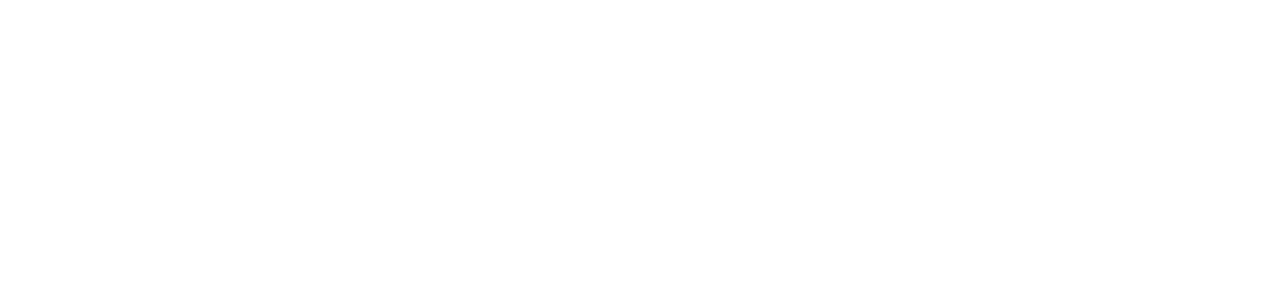
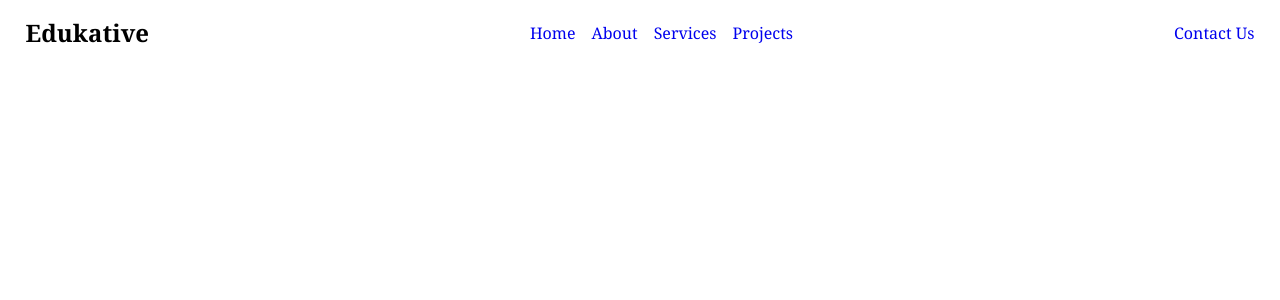
Before and after one commit to Jogata/SoftUni-React-Project, a React (Vite) app in the folder client/: page / in a window 1280 px wide. Shown: the top 300 px of the page. Built offline with nearby package versions, Linux system fonts and the light colour scheme.

Commit message:
added navigation component

```diff
--- a/client/src/App.jsx
+++ b/client/src/App.jsx
@@ -18,6 +18,7 @@ import SkyrimArmorPage from './components/skyrim-armor-page/SkyrimArmorPage'
 import SkyrimArmorSetsPage from './components/skyrim-armor-sets-page/SkyrimArmorSetsPage'
 import AuthPage from './components/auth-page/AuthPage'
 import Logout from './components/logout/Logout'
+import { Navigation } from './components/travel/e-learning-hero-page/Navigation'
 
 // ================================================
 
@@ -36,6 +37,7 @@ function App() {
   return (
     <>
       <AuthContextProvider>
+        <Navigation />
           {/* <Routes>
             <Route path='/' element={<MainPage />} />
             <Route path='/skyrim' element={<SkyrimHomePage />} />
--- /dev/null
+++ b/client/src/components/travel/e-learning-hero-page/Navigation.jsx
@@ -0,0 +1,49 @@
+export function Navigation() {
+    return (
+        <div>
+            <nav>
+
+                <div className="">
+                    <h2>Edukative</h2>
+                </div>
+
+                <div>
+                    <ul>
+                        <li>
+                            <a href="#">
+                                Home
+                            </a>
+                        </li>
+                        <li>
+                            <a
+                                href="#about"
+                            >
+                                About
+                            </a>
+                        </li>
+                        <li>
+                            <a
+                                href="#services"
+                            >
+                                Services
+                            </a>
+                        </li>
+                        <li>
+                            <a
+                                href="#projects"
+                            >
+                                Projects
+                            </a>
+                        </li>
+                    </ul>
+                </div>
+
+                <div>
+                    <a href="#contact">
+                        Contact Us
+                    </a>
+                </div>
+            </nav>
+        </div>
+    );
+};
--- a/client/src/components/travel/e-learning-hero-page/styles.css
+++ b/client/src/components/travel/e-learning-hero-page/styles.css
@@ -0,0 +1,150 @@
+*,
+*::before,
+*::after {
+  margin: 0;
+  padding: 0;
+  box-sizing: border-box;
+}
+
+:root {
+  --gold: #897859;
+  --gothic-font: "Planewalker", sans-serif;
+}
+
+ul {
+  list-style: none;
+}
+
+.bulled {
+  list-style: inside circle;
+  padding-left: 1rem;
+}
+
+a {
+  display: inline-block;
+  text-decoration: none;
+}
+
+button {
+  font-family: inherit;
+  border: 0px solid transparent;
+  outline: 1px solid transparent;
+  background-color: transparent;
+  cursor: pointer;
+}
+
+button:focus-visible,
+a:focus-visible {
+  outline: 1px solid #999;
+}
+
+.link {
+  display: inline;
+  color: #f1683a;
+}
+
+a.not-active {
+  color: red;
+  font-weight: bold;
+  cursor: text;
+}
+a.not-active:hover {
+  color: #fff;
+  background-color: red;
+}
+
+img {
+  width: 100%;
+}
+
+.svg {
+  /* display: none; */
+  position: absolute;
+  width: 0;
+  height: 0;
+}
+
+.mask-1 {
+  clip-path: url("#mask-1");
+}
+.mask-2 {
+  clip-path: url("#mask-2");
+}
+.mask-3 {
+  clip-path: url("#mask-3");
+}
+.mask-4 {
+  clip-path: url("#mask-4");
+}
+
+html {
+  -webkit-font-smoothing: antialiased;
+  -moz-osx-font-smoothing: grayscale;
+  text-rendering: optimizeLegibility;
+  scroll-behavior: smooth;
+}
+
+body {
+  min-height: 100vh;
+  /* color: #fff; */
+  font-family: "Roboto", sans-serif;
+  font-family: 'Abril Fatface', cursive;
+  font-family: 'Courgette', cursive;
+  font-family: 'Dancing Script', cursive;
+  font-family: 'Great Vibes', cursive;
+  font-family: 'Josefin Sans', sans-serif;
+  font-family: 'Limelight', cursive;
+  font-family: 'Lobster', cursive;
+  font-family: 'Montserrat', sans-serif;
+  font-family: 'Oleo Script Swash Caps', cursive;
+  font-family: 'Poppins', sans-serif;
+  font-family: 'Raleway', sans-serif;
+  font-family: 'Fraunces', serif;
+  font-family: 'Playfair Display', serif;
+  font-family: 'Lemon', cursive;
+  font-family: "Lora", serif;
+  font-family: "Croissant One", serif;
+  font-family: "Shojumaru", system-ui;
+  font-family: "Montez", cursive;
+  font-family: "Modak", system-ui;
+  font-family: "Prosto One", sans-serif;
+  font-family: "Young Serif", serif;
+  font-family: "ZCOOL XiaoWei", sans-serif;
+  font-family: "Brawler", serif;
+  font-family: "Gloock", serif;
+  font-family: "Ephesis", cursive;
+  font-family: "Platypi", serif;
+  font-family: "Patua One", serif;
+  font-family: "Rye", serif;
+  font-family: "Arizonia", cursive;
+  font-family: "Imbue", serif;
+  font-family: 'Kaushan Script', cursive;
+  font-family: "Hurricane", cursive;
+  font-family: Georgia, serif;
+  /* background-color: #080a0c; */
+}
+
+h1 {
+    font-size: 5rem;
+    text-align: center;
+    text-transform: capitalize;
+    color: #fff;
+    filter: drop-shadow(1px 1px 1px #111);
+}
+
+nav {
+    padding: 1rem 2%;
+    display: flex;
+    gap: 5%;
+    align-items: center;
+    justify-content: space-between;
+}
+
+nav ul {
+    display: flex;
+    gap: 1rem;
+}
+
+.nav-link {
+    padding: 0.4em 1em;
+}
```
